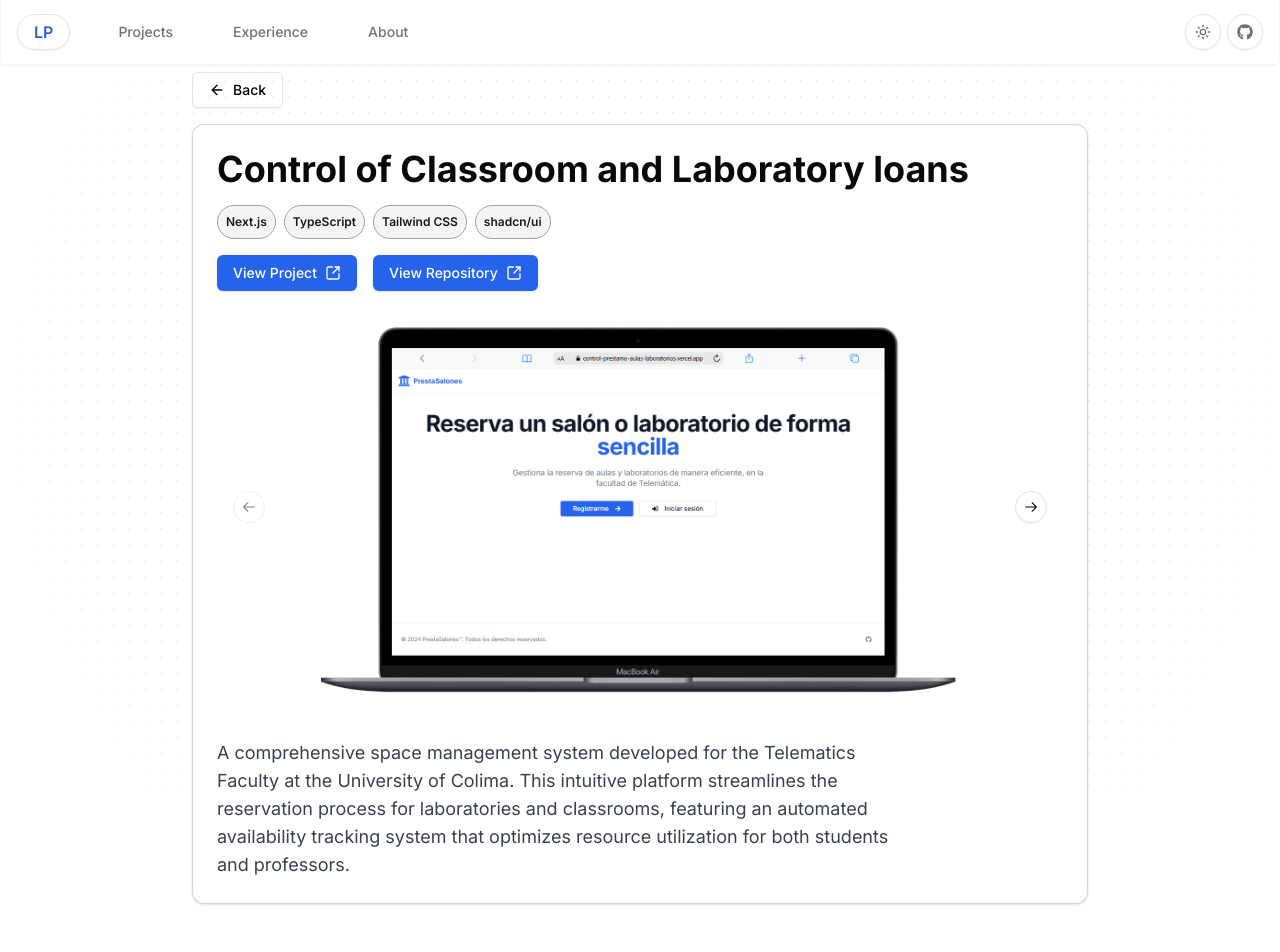
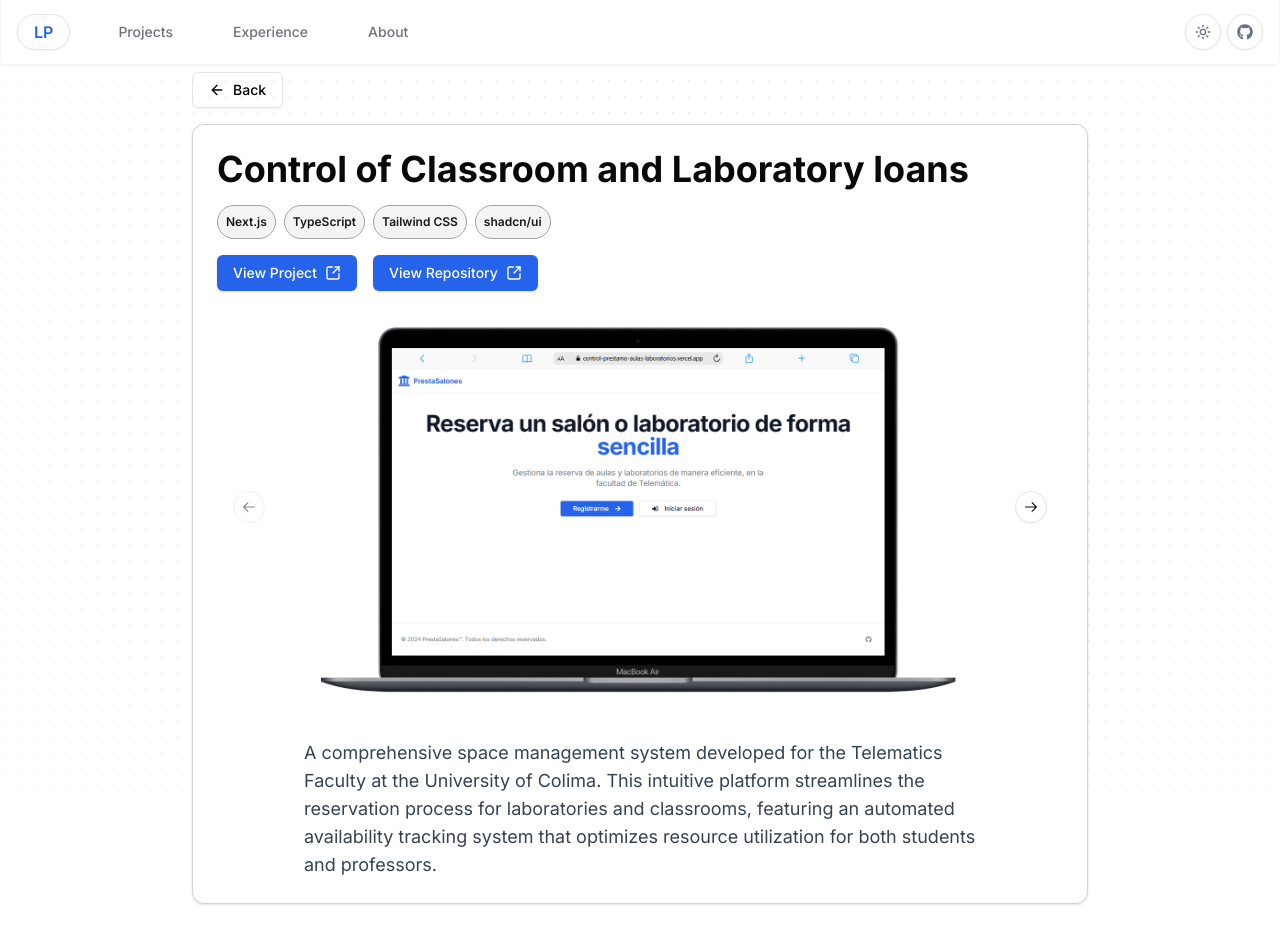
Before and after one commit to LUISPINTO90/PersonalPortfolio, a Next.js app: page /projects/control-prestamos-aulas in a window 1280 px wide. Shown: the top 952 px of the page. Built offline with nearby package versions, Linux system fonts and the light colour scheme.

Commit message:
chore: optimize images of portfolio

```diff
--- a/src/app/projects/[slug]/page.tsx
+++ b/src/app/projects/[slug]/page.tsx
@@ -106,10 +106,12 @@ export default function ProjectPage({ params }: ProjectPageProps) {
                         src={photo}
                         alt={`${project.title} - Image ${index + 1}`}
                         fill
-                        className="object-contain rounded-lg"
+                        className="rounded-lg"
+                        style={{ objectFit: "contain" }}
                         sizes="(max-width: 768px) 100vw, (max-width: 1200px) 50vw, 33vw"
                         priority={index === 0}
                         quality={100}
+                        unoptimized
                       />
                     </div>
                   </CarouselItem>
@@ -121,7 +123,7 @@ export default function ProjectPage({ params }: ProjectPageProps) {
           </div>
 
           {/* Description */}
-          <div className="prose dark:prose-invert max-w-none">
+          <div className="flex justify-center items-center prose dark:prose-invert max-w-none">
             <p className="pt-4 max-w-2xl text-lg text-gray-700 dark:text-gray-300">
               {project.description}
             </p>
```
